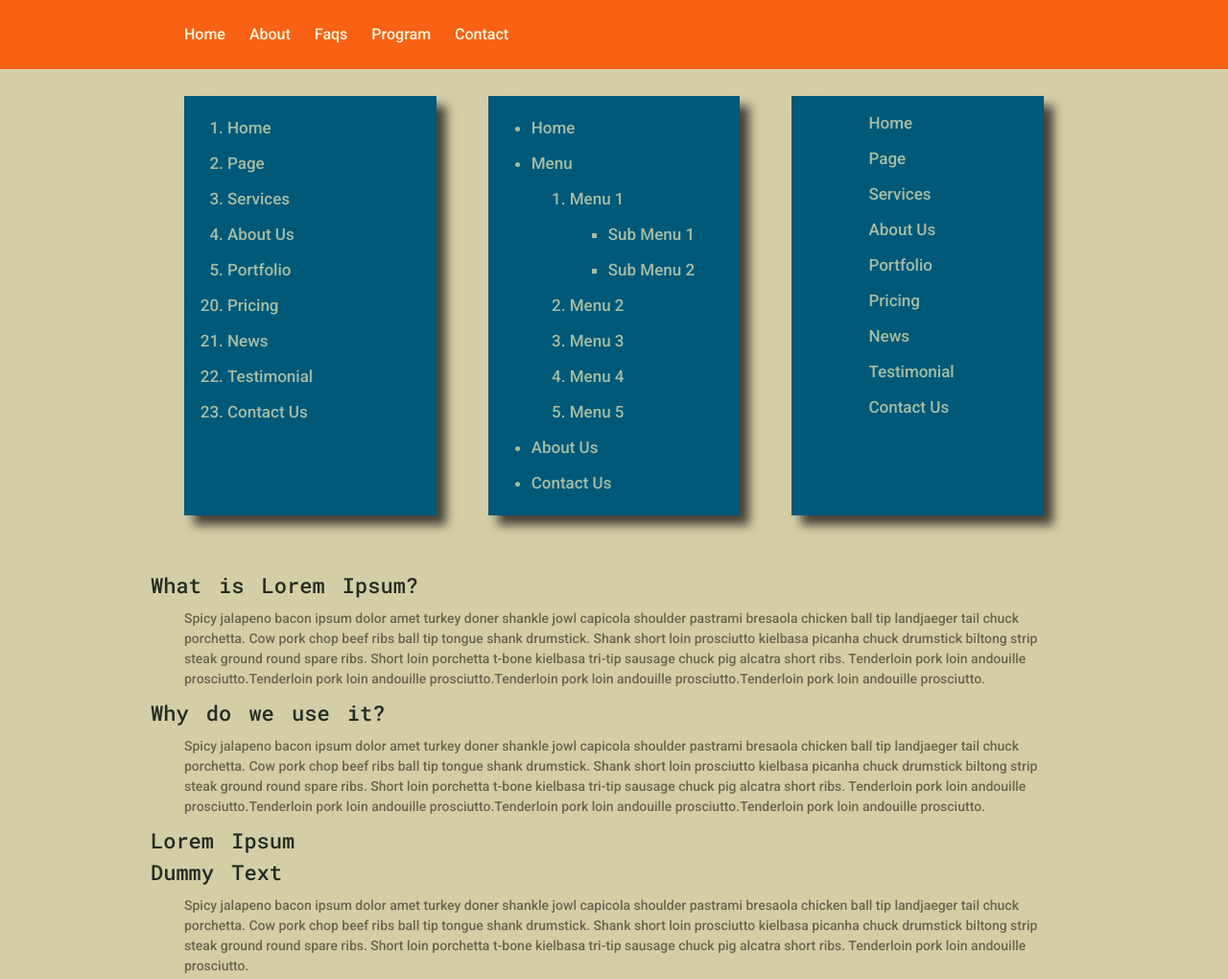
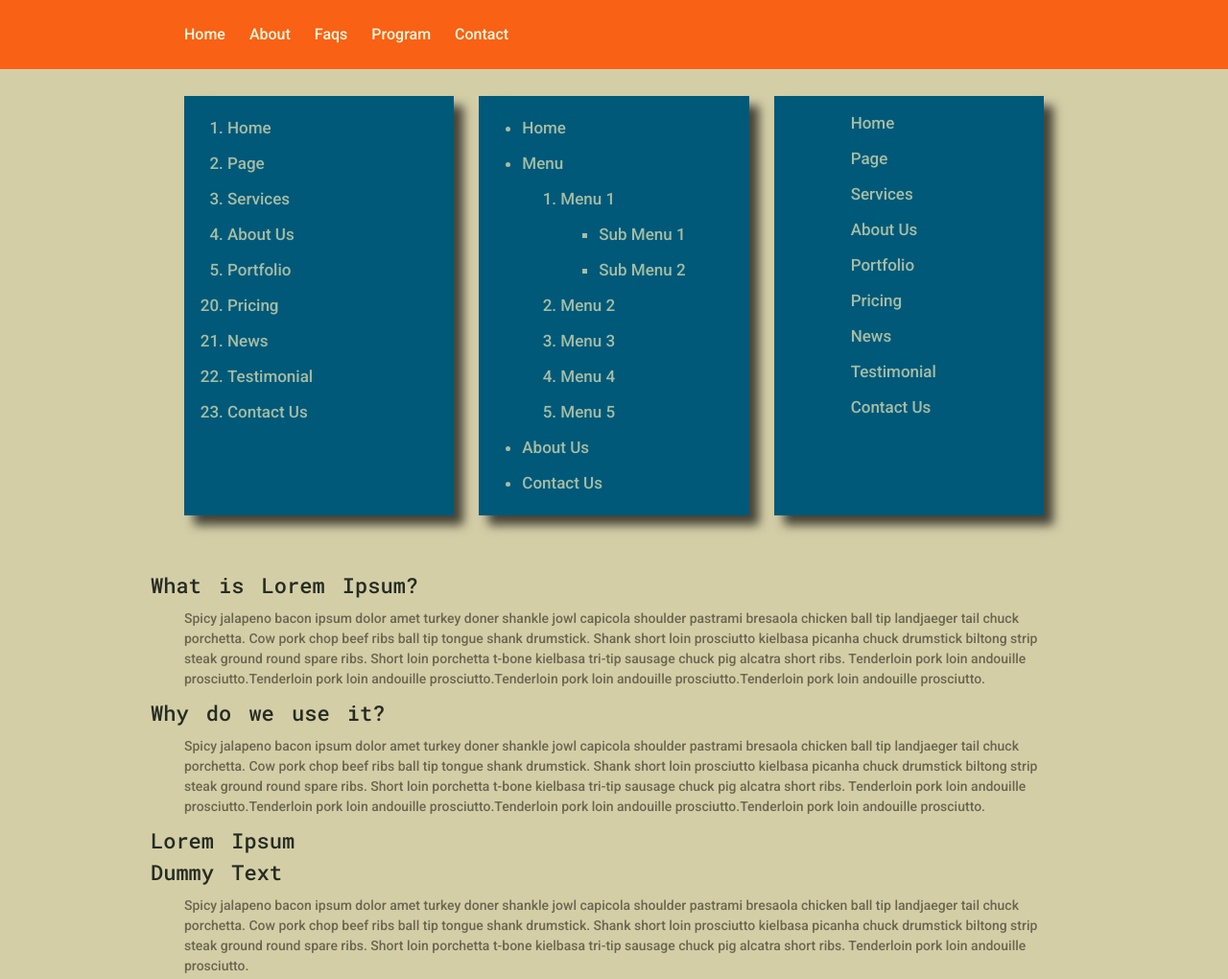
Before and after one commit to celtonlloyd/Lists, a plain HTML site: page Assignment 1/index.html in a window 1280 px wide. Shown: the top 1020 px of the page at 96% size. Drawn offline with Linux system fonts and the light colour scheme.

Commit message:
increased flex basis

```diff
--- a/Assignment 1/assets/stylesheets/main.css
+++ b/Assignment 1/assets/stylesheets/main.css
@@ -93,7 +93,7 @@ main {
     justify-content: space-between;
 }
 .col {
-    flex-basis: 29.3%;
+    flex-basis: 31.4%;
     background: #005979;
     padding: 15px 0 15px 45px;
     list-style: decimal;
```
